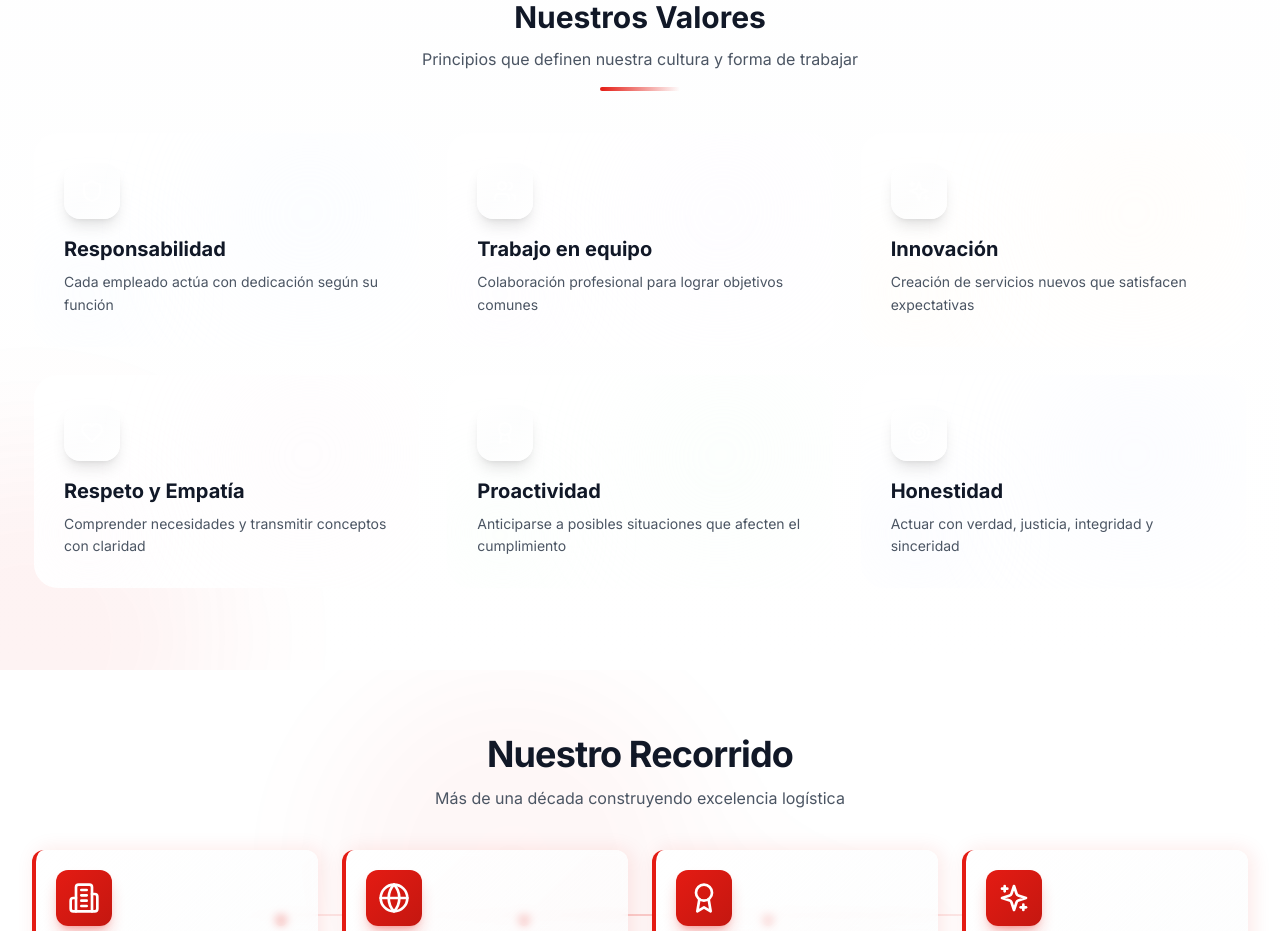
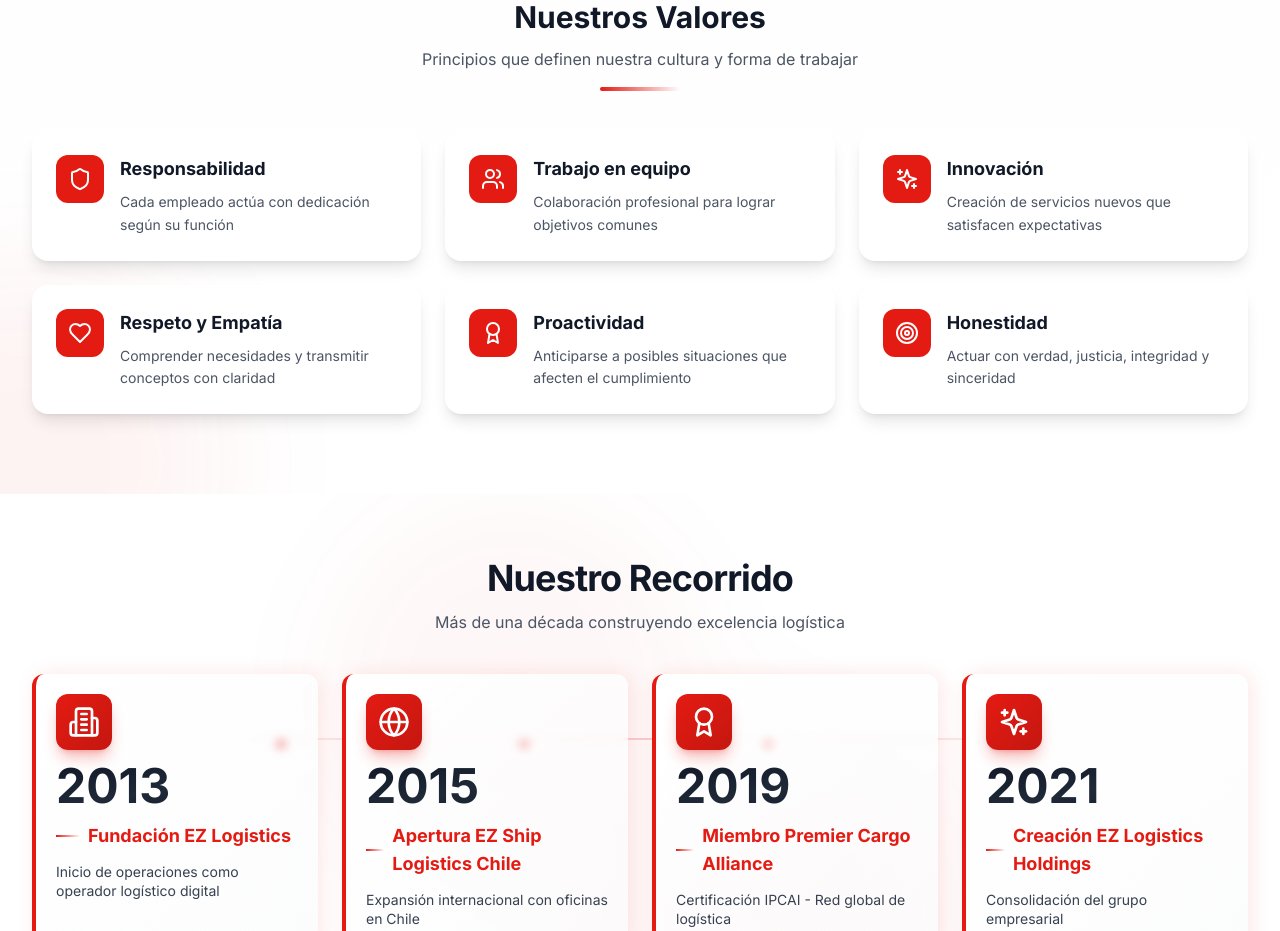
Before and after one commit to cookiecodespy/Ez_webpage, a React (Vite) app: page / in a window 1280 px wide. Shown: the part 2580-3511 px from the top of the page. Built offline with nearby package versions, Linux system fonts and the light colour scheme.

Commit message:
Revert: Valores vuelve al diseño original simple sin gradient borders

```diff
--- a/src/components/About.tsx
+++ b/src/components/About.tsx
@@ -409,42 +409,21 @@
             {values.map((value, index) => (
               <motion.div
                 key={value.title}
-                className="relative group"
+                className="group p-6 rounded-2xl bg-white shadow-lg hover:shadow-xl transition-all duration-300"
                 initial={prefersReducedMotion ? undefined : { opacity: 0, y: 20 }}
                 whileInView={prefersReducedMotion ? undefined : { opacity: 1, y: 0 }}
                 viewport={{ once: true }}
-                transition={{ delay: index * 0.05 }}
+                transition={{ delay: index * 0.1 }}
               >
-                {/* Floating shadow */}
-                <div className="absolute inset-0 bg-gradient-to-br from-gray-200/30 to-gray-300/30 rounded-3xl blur-xl translate-y-2 group-hover:translate-y-4 transition-all duration-500 opacity-0 group-hover:opacity-100" />
-
-                {/* Gradient border container */}
-                <div className="relative rounded-3xl overflow-hidden h-full">
-                  {/* Animated gradient border */}
-                  <div className={`absolute inset-0 bg-gradient-to-br ${value.gradient} opacity-0 group-hover:opacity-100 transition-opacity duration-500`} />
-                  <div className="absolute inset-[2px] bg-white rounded-3xl" />
-
-                  {/* Mesh gradient background */}
-                  <div className="absolute inset-[2px] rounded-3xl overflow-hidden">
-                    <div className={`absolute top-0 right-0 w-48 h-48 bg-gradient-to-br ${value.meshColor} to-transparent rounded-full blur-3xl opacity-50`} />
-                    <div className={`absolute bottom-0 left-0 w-32 h-32 bg-gradient-to-tr ${value.meshColor} to-transparent rounded-full blur-2xl opacity-40`} />
+                <div className="flex items-start space-x-4">
+                  <div className="flex-shrink-0 w-12 h-12 rounded-xl bg-[#E41B13] flex items-center justify-center text-white group-hover:scale-110 transition-transform duration-300">
+                    {value.icon}
                   </div>
-
-                  {/* Content */}
-                  <div className="relative p-8">
-                    <div className="flex flex-col gap-4">
-                      <div className="flex-shrink-0 w-14 h-14 rounded-2xl bg-gradient-to-br ${value.gradient} flex items-center justify-center shadow-lg text-white group-hover:scale-110 group-hover:-rotate-6 transition-all duration-500">
-                        {value.icon}
-                      </div>
-                      <div>
-                        <h4 className="text-xl font-bold text-gray-900 mb-2 group-hover:bg-gradient-to-r group-hover:from-[#E41B13] group-hover:to-[#FF6B6B] group-hover:bg-clip-text group-hover:text-transparent transition-all duration-300">
-                          {value.title}
-                        </h4>
-                        <p className="text-gray-600 text-sm leading-relaxed">
-                          {value.description}
-                        </p>
-                      </div>
-                    </div>
+                  <div className="flex-1">
+                    <h4 className="text-lg font-bold text-gray-900 mb-2">{value.title}</h4>
+                    <p className="text-gray-600 text-sm leading-relaxed">
+                      {value.description}
+                    </p>
                   </div>
                 </div>
               </motion.div>
```
